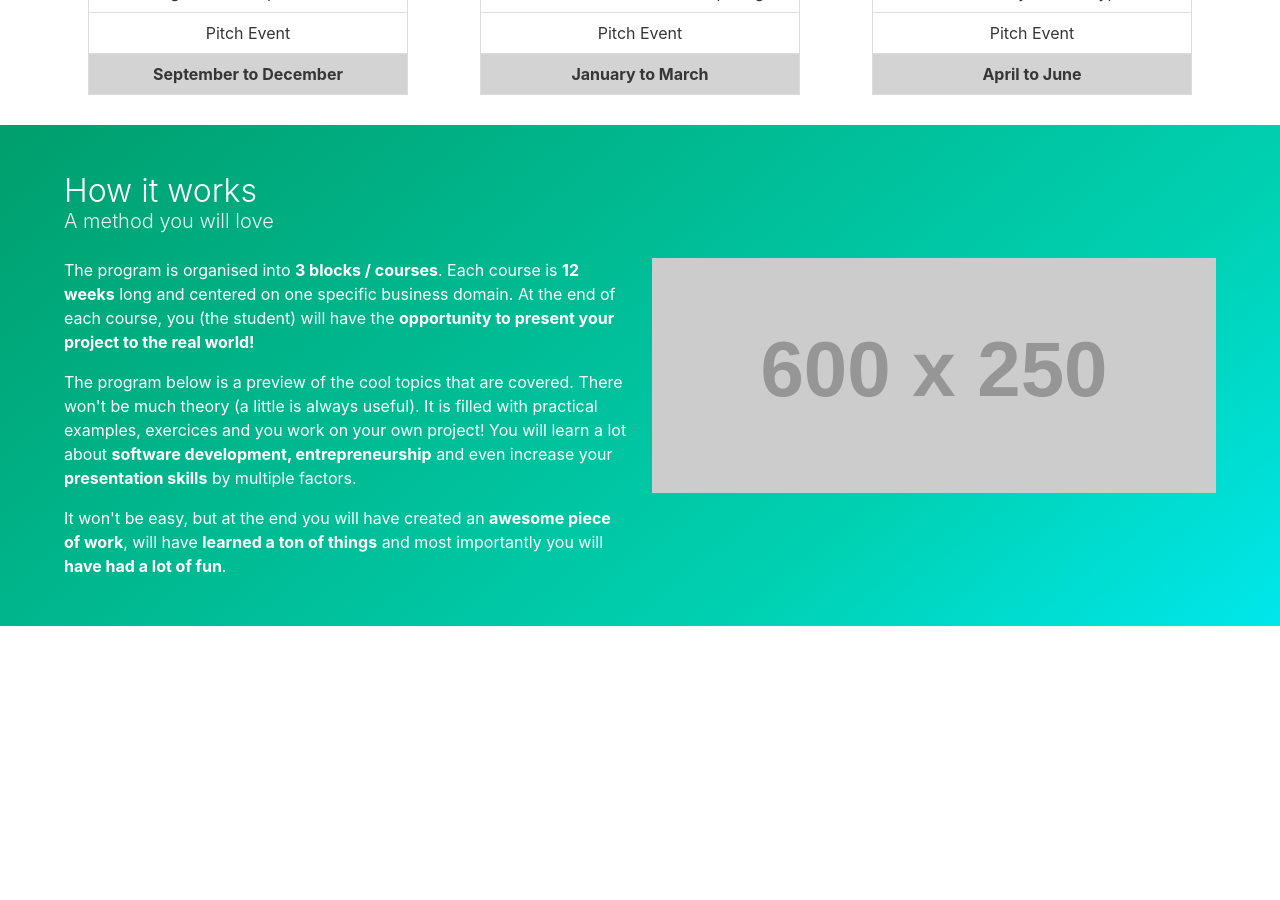
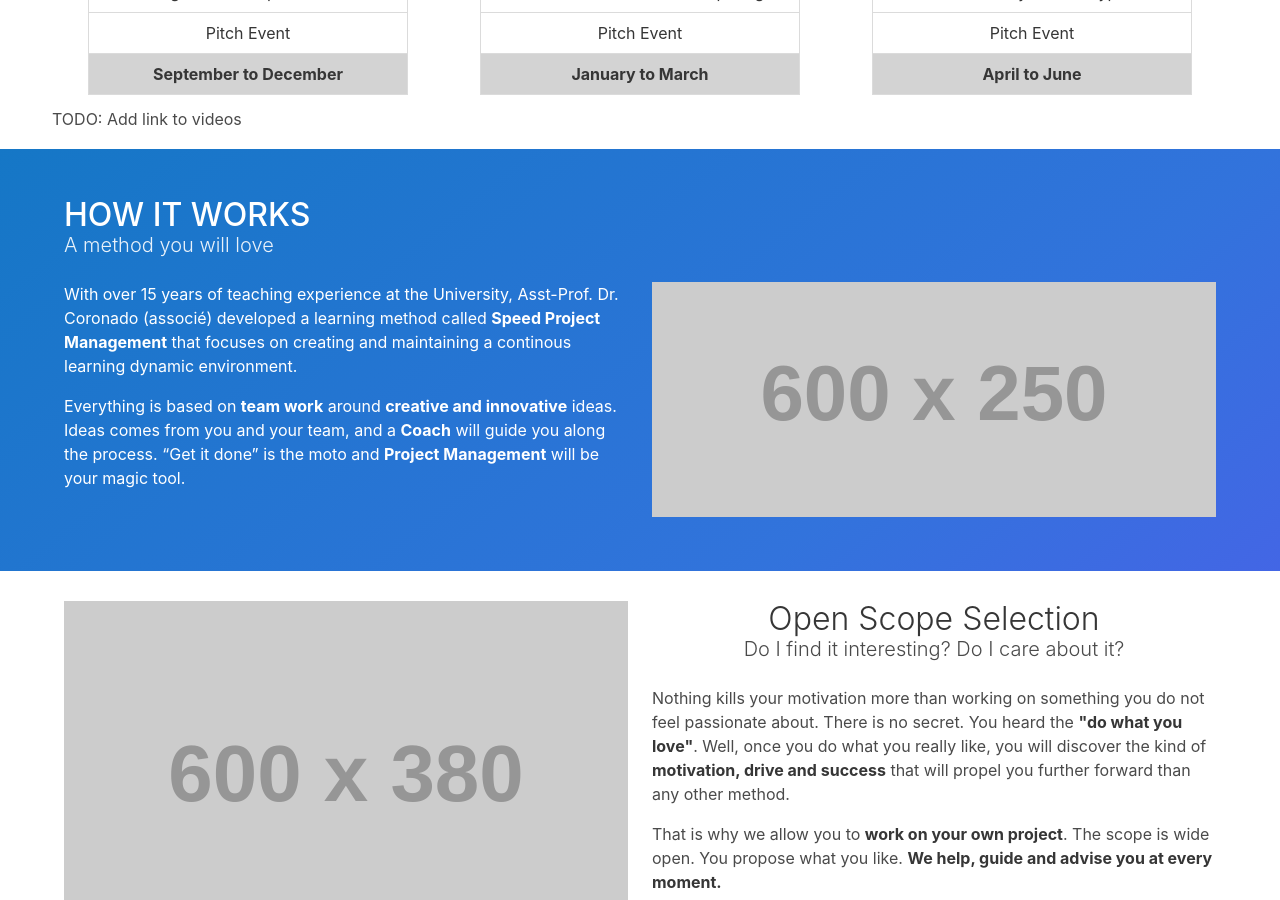
Before and after one commit to LuxembourgTechSchool/luxembourgtechschool.github.io, a Jekyll site: the page built from index.html, in a window 1280 px wide and 900 px high, scrolled down 2497 px. Built offline with Jekyll 4.4.1, drawn with Linux system fonts in a browser that asks for light colours; before the commit the page ends 3123 px from its top, so only the background shows below that; some of the changed text lies outside the part shown.

Commit message:
Add How it works

```diff
--- a/index.html
+++ b/index.html
@@ -236,15 +236,19 @@ layout: default
 
   </div>
 
+  <div class="columns is-half is-offset-one-quarter">
+    TODO: Add link to videos
+  </div>
+
 </div>
 
 
 
-<section class="hero is-primary is-bold">
+<section class="hero is-info is-bold">
   <div class="hero-body">
     <div class="container">
       <h1 class="title">
-        How it works
+        <strong>HOW IT WORKS</strong>
       </h1>
       <h2 class="subtitle">
         A method you will love
@@ -253,13 +257,12 @@ layout: default
 
         <div class="column">
           <div class="content content-white">
-            <p>The program is organised into <strong>3 blocks / courses</strong>. Each course is <strong>12 weeks</strong> long and centered on one specific business domain. At the end of each course, you (the student) will have the <strong>opportunity to present your project to the real world!</strong></p>
-            <p>The program below is a preview of the cool topics that are covered. There won't be much theory (a little is always useful). It is filled with practical examples, exercices and you work on your own project! You will learn a lot about <strong>software development, entrepreneurship</strong> and even increase your <strong>presentation skills</strong> by multiple factors.
-            <p>It won't be easy, but at the end you will have created an <strong>awesome piece of work</strong>, will have <strong>learned a ton of things</strong> and most importantly you will <strong>have had a lot of fun</strong>.</p>
+            <p>With over 15 years of teaching experience at the University, Asst-Prof. Dr. Coronado (associé) developed a learning method called <strong>Speed Project Management</strong> that focuses on creating and maintaining a continous learning dynamic environment.</p>
+            <p>Everything is based on <strong>team work</strong> around <strong>creative and innovative</strong> ideas. Ideas comes from you and your team, and a <strong>Coach</strong> will guide you along the process. “Get it done” is the moto and <strong>Project Management</strong> will be your magic tool.</p>
           </div>
         </div>
 
-        <div class="column">
+        <div class="column has-text-centered">
           <img src="http://via.placeholder.com/600x250" alt="">
         </div>
 
@@ -268,8 +271,94 @@ layout: default
   </div>
 </section>
 
+<div class="container lts-section">
+
+  <div class="columns">
+
+    <div class="column has-text-centered">
+      <img src="http://via.placeholder.com/600x380" alt="">
+    </div>
+    <div class="column">
+      <h1 class="title has-text-centered">Open Scope Selection</h1>
+      <h2 class="subtitle has-text-centered">Do I find it interesting? Do I care about it?</h2>
+      <div class="content">
+        <p>Nothing kills your motivation more than working on something you do not feel passionate about.
+        There is no secret. You heard the <strong>"do what you love"</strong>. Well, once you do what you really like, you will discover the kind of <strong>motivation, drive and success</strong> that will propel you further forward than any other method.</p>
+
+        <p>That is why we allow you to <strong>work on your own project</strong>. The scope is wide open. You propose what you like. <strong>We help, guide and advise you at every moment.</strong></p>
+
+      </div>
+    </div>
+
+  </div> <!-- columns -->
+
+  <div class="columns">
+
+    <div class="column">
+      <h1 class="title has-text-centered">With a flavor of Business</h1>
+      <h2 class="subtitle has-text-centered">Get a feel of the business. Love it</h2>
+      <div class="content">
+        <p>Business and technology go <strong>hand in hand</strong>. Technology evolves at an unbelievable speed and tomorrow more will be possible. It can be used to <strong>solve problems</strong> faster, better and with less effort, <strong>build business opportunities</strong>, <strong>disrupt</strong> entire fields... and having a lot of fun while trying it.</p>
+        <p>Context is important. It is not only about technology, it is about <strong>what problem to solve and for whom</strong>; business, the society, the entire humanity...</p>
+      </div>
+    </div>
+    <div class="column has-text-centered">
+      <img src="http://via.placeholder.com/600x380" alt="">
+    </div>
+
+  </div> <!-- columns -->
+
+  <div class="columns">
+
+    <div class="column has-text-centered">
+      <img src="http://via.placeholder.com/600x380" alt="">
+    </div>
+    <div class="column">
+      <h1 class="title has-text-centered">"Flow" work assignements</h1>
+      <h2 class="subtitle has-text-centered">Enjoy the work and commit fully.</h2>
+      <div class="content">
+        <p>You have your selected scope, you love it and are deeply motivated to make it happen. Now, your muscle needs to flex and results needs to be delivered. The "Flow" is the key to <strong>produce constant, sustainable and high quality results</strong>.</p>
+        <p>Each week you have assignements, specific to your project. Those are not tests nor exams, but clear goals and challenges that you will need to work on. This will create a measurable and trackable <strong>progress that will excite you</strong>, week after week.</p>
+      </div>
+    </div>
+
+  </div> <!-- columns -->
+
+  <div class="columns">
+
+    <div class="column">
+      <h1 class="title has-text-centered">And keeping up the rhythm</h1>
+      <h2 class="subtitle has-text-centered">Weekly follow-up and coaching.</h2>
+      <div class="content">
+        <p>Every week, we meet and follow up on the progress. This is the moment to reflect on the work done, the problems found and the <strong>next steps</strong>. The rhythm is not about rushing things and burning out, it is about building up a <strong>speed</strong> at wich you are able to make serious progress day after day, week after week and month after month.</p>
+        <p>Through <strong>very personalised coaching</strong>, you will get all the required information that you need to move forward. Whether it is about ideas, algorithms, user experiences, designs, strategies, marketing, business, sales or anything else, <strong>we've got your back!</strong></p>
+      </div>
+    </div>
+    <div class="column has-text-centered">
+      <img src="http://via.placeholder.com/600x380" alt="">
+    </div>
+
+  </div> <!-- columns -->
+
+</div>
+
 
 <!--
+<div class="container-fluid">
+      <h2>"Flow" work assignements</h2>
+      <h4 class="subtitle">Enjoy the work and commit fully.</h4>
+      <p>You have your selected scope, you love it and are deeply motivated to make it happen. Now, your muscle needs to flex and results needs to be delivered. The "Flow" is the key to <strong>produce constant, sustainable and high quality results</strong>.</p>
+
+      <p>Each week you have assignements, specific to your project. Those are not tests nor exams, but clear goals and challenges that you will need to work on. This will create a measurable and trackable <strong>progress that will excite you</strong>, week after week.</p>
+
+      <h2>And keeping up the rhythm</h2>
+      <h4 class="subtitle">Weekly follow-up and coaching.</h4>
+      <p>Every week, we meet and follow up on the progress. This is the moment to reflect on the work done, the problems found and the <strong>next steps</strong>. The rhythm is not about rushing things and burning out, it is about building up a <strong>speed</strong> at wich you are able to make serious progress day after day, week after week and month after month.</p>
+
+      <p>Through <strong>very personalised coaching</strong>, you will get all the required information that you need to move forward. Whether it is about ideas, algorithms, user experiences, designs, strategies, marketing, business, sales or anything else, <strong>we've got your back!</strong></p>
+    </div>
+
+
 <div class="jumbotron full-jumbotron bg-work">
   <div class="container">
 
```
